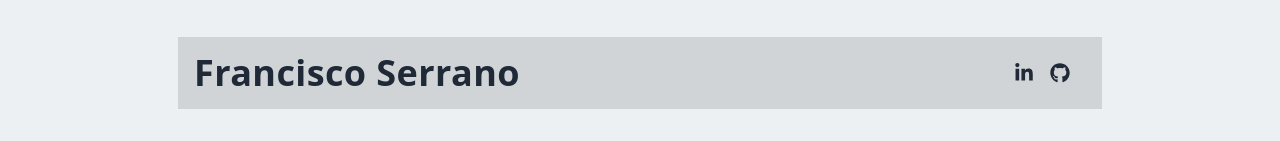
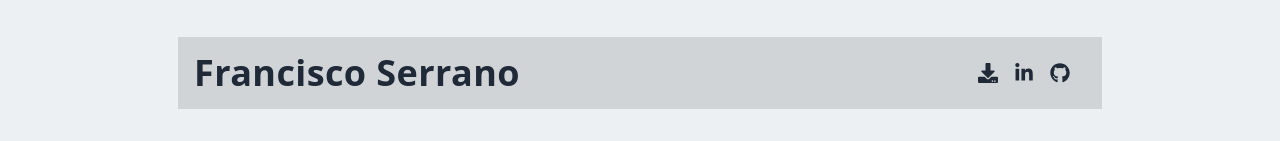
Before and after one commit to realfranser/portfolio-next, a Next.js app: page /resume in a window 1280 px wide. Shown: the part 199-340 px from the top of the page. Built offline with nearby package versions, Linux system fonts and the light colour scheme.

Commit message:
Download resume button

```diff
--- a/pages/resume/index.tsx
+++ b/pages/resume/index.tsx
@@ -1,7 +1,7 @@
 import React from "react";
 import Head from "next/head";
 
-import { FaGithub, FaLinkedinIn } from "react-icons/fa";
+import { FaDownload, FaGithub, FaLinkedinIn } from "react-icons/fa";
 
 import resumeDataJSON from "../../locales/es-ES/resume/resume.json";
 
@@ -66,6 +66,13 @@ const resume = () => {
         <div className="bg-[#d0d4d6] my-4 p-4 w-full flex justify-between items-center">
           <h2 className="text-center">Francisco Serrano</h2>
           <div className="flex">
+            <a
+              href="https://drive.google.com/file/d/1W4Z_4lyPvBUohBZ55ffn4XmE_yIqD0nV/view?usp=sharing"
+              target="_blank"
+              rel="noopener noreferrer"
+            >
+              <FaDownload size={20} style={{ marginRight: "1rem" }} />
+            </a>
             <a
               href="https://www.linkedin.com/in/fran-serrano/"
               target="_blank"
```
